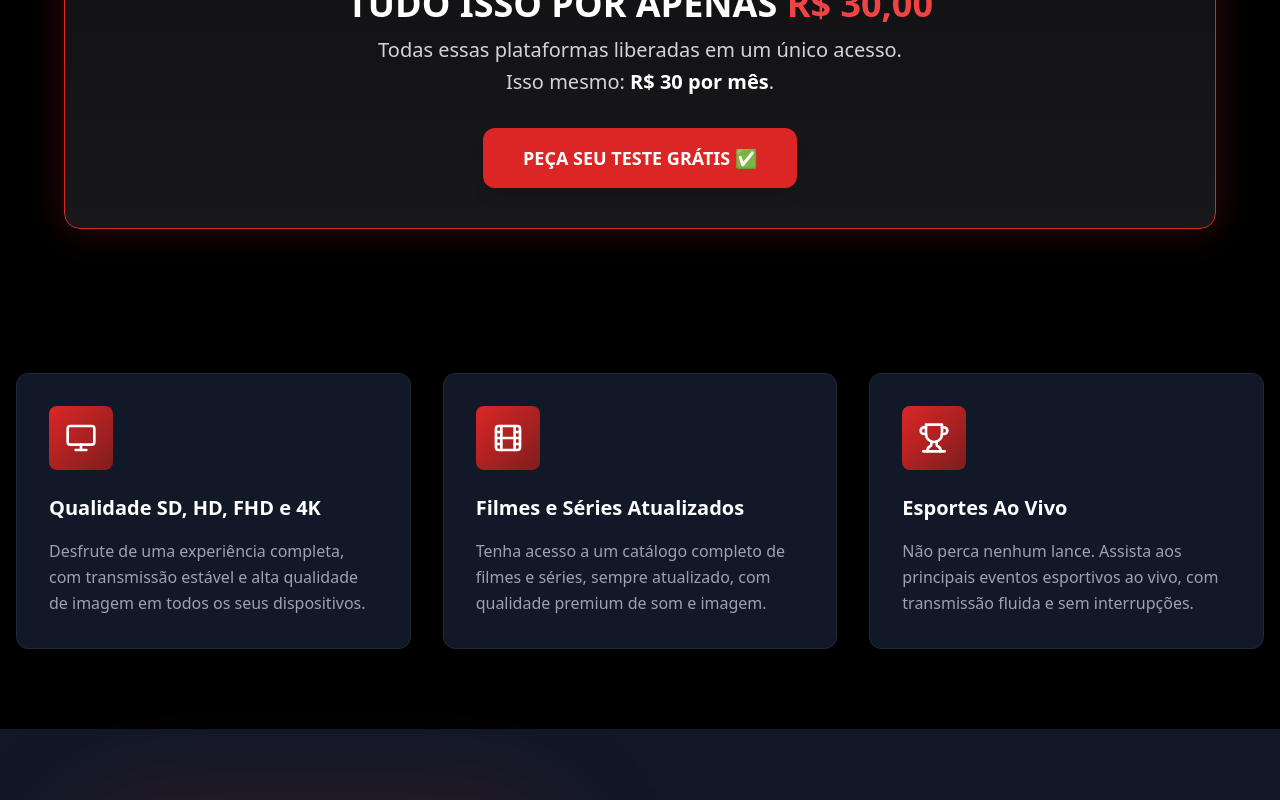
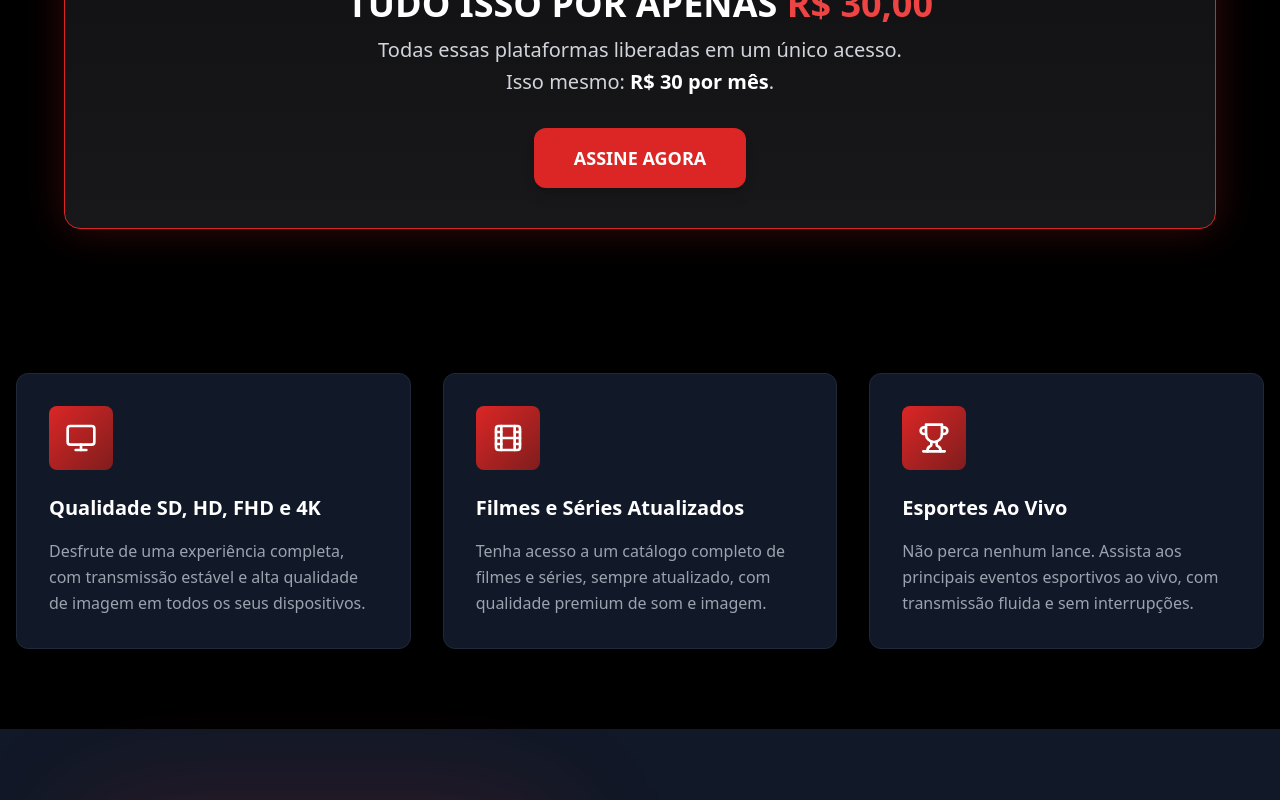
Before and after one commit to gleydsonlopes13-stack/starcineplay, a Next.js app: page / in a window 1280 px wide. Shown: the part 2280-3080 px from the top of the page. Built offline with nearby package versions, Linux system fonts and the light colour scheme.

Commit message:
Remove teste grátis e atualiza CTAs

```diff
--- a/components/Footer.tsx
+++ b/components/Footer.tsx
@@ -1,5 +1,5 @@
-import Link from 'next/link'
-import { Instagram } from 'lucide-react'
+import Link from "next/link"
+import { Instagram } from "lucide-react"
 
 export default function Footer() {
   return (
@@ -18,8 +18,8 @@ export default function Footer() {
             </Link>
 
             <p className="text-gray-400 text-sm leading-relaxed">
-              Plataforma de streaming completa para filmes, séries, esportes e
-              canais ao vivo — com acesso rápido, qualidade e suporte dedicado.
+              Plataforma de streaming completa para filmes, séries, esportes e canais ao vivo — com acesso rápido,
+              qualidade e suporte dedicado.
             </p>
           </div>
 
@@ -28,7 +28,9 @@ export default function Footer() {
             <h3 className="text-white font-bold mb-4">Contato e Redes</h3>
             <div className="flex gap-4">
               <a
-                href="#"
+                href="https://instagram.com/starcineplay"
+                target="_blank"
+                rel="noopener noreferrer"
                 className="w-10 h-10 bg-dark-bg-secondary rounded-lg flex items-center justify-center hover:bg-primary transition-colors"
                 aria-label="Instagram"
               >
@@ -36,7 +38,9 @@ export default function Footer() {
               </a>
 
               <a
-                href="#"
+                href="https://wa.me/5511970905736?text=Ol%C3%A1%2C%20quero%20assinar%20o%20Starcine%20Play"
+                target="_blank"
+                rel="noopener noreferrer"
                 className="w-10 h-10 bg-dark-bg-secondary rounded-lg flex items-center justify-center hover:bg-accent transition-colors"
                 aria-label="WhatsApp"
               >
@@ -69,13 +73,17 @@ export default function Footer() {
                   Planos
                 </Link>
               </li>
+
+              {/* CTA Comercial (WhatsApp) */}
               <li>
-                <Link
-                  href="#teste"
+                <a
+                  href="https://wa.me/5511970905736?text=Ol%C3%A1%2C%20quero%20assinar%20o%20Starcine%20Play"
+                  target="_blank"
+                  rel="noopener noreferrer"
                   className="text-gray-400 hover:text-primary transition-colors text-sm"
                 >
-                  Teste Grátis
-                </Link>
+                  Assine Agora
+                </a>
               </li>
             </ul>
           </div>
--- a/components/StreamingLogos.tsx
+++ b/components/StreamingLogos.tsx
@@ -5,7 +5,6 @@ export default function StreamingLogos() {
     <section className="bg-black py-16">
       <div className="container mx-auto px-4 flex justify-center">
         <div className="w-full max-w-6xl border border-red-600 rounded-2xl p-6 md:p-10 bg-gradient-to-b from-black to-zinc-900 shadow-[0_0_40px_rgba(220,38,38,0.25)]">
-
           {/* Logos */}
           <Image
             src="/logos/streaming-logos.png"
@@ -19,8 +18,7 @@ export default function StreamingLogos() {
           {/* Texto de Oferta */}
           <div className="mt-10 text-center">
             <h2 className="text-2xl md:text-4xl font-extrabold text-white">
-              TUDO ISSO POR APENAS{" "}
-              <span className="text-red-500">R$ 30,00</span>
+              TUDO ISSO POR APENAS <span className="text-red-500">R$ 30,00</span>
             </h2>
 
             <p className="mt-3 text-lg md:text-xl text-gray-300">
@@ -28,22 +26,19 @@ export default function StreamingLogos() {
             </p>
 
             <p className="mt-1 text-lg md:text-xl text-gray-300">
-              Isso mesmo:{" "}
-              <span className="text-white font-semibold">R$ 30 por mês</span>.
+              Isso mesmo: <span className="text-white font-semibold">R$ 30 por mês</span>.
             </p>
 
             {/* CTA WhatsApp */}
             <a
-              href="https://wa.me/5511970905736?text=Olá,%20queria%20solicitar%20um%20teste%20grátis%20do%20Starcine%20Play"
+              href="https://wa.me/5511970905736?text=Ol%C3%A1%2C%20quero%20assinar%20o%20Starcine%20Play"
               target="_blank"
               rel="noopener noreferrer"
               className="inline-block mt-8 bg-red-600 hover:bg-red-700 text-white font-extrabold text-lg px-10 py-4 rounded-xl transition-all duration-300 shadow-lg hover:scale-105"
             >
-              PEÇA SEU TESTE GRÁTIS ✅
-
+              ASSINE AGORA
             </a>
           </div>
-
         </div>
       </div>
     </section>
```
